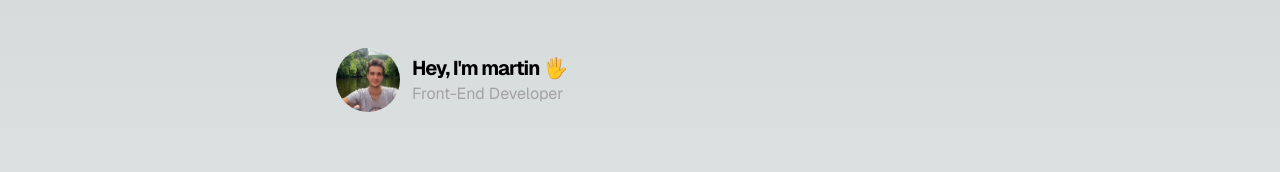
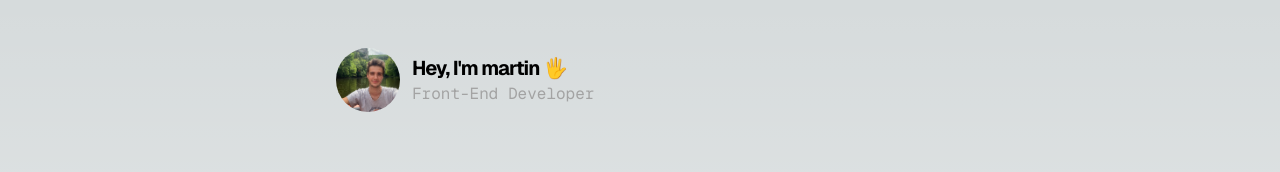
Before and after one commit to Martin-Rouault/NextJSPortfolio, a Next.js app: page / in a window 1280 px wide. Shown: the top 172 px of the page. Built offline with nearby package versions, Linux system fonts and the light colour scheme.

Commit message:
Update UI text and font styles in about and header components

```diff
--- a/app/ui/home/about/about.tsx
+++ b/app/ui/home/about/about.tsx
@@ -4,9 +4,8 @@ export default function About() {
       <div>
         <h2 className="text-lg font-bold ">About me</h2>
         <p className="text-base mt-3 text-neutral-200">
-          I love building cool and
-          <i>minimalist UIs </i>. I&apos;m passionate about interfaces, design
-          and providing the best experience.
+          I love building cool and minimalist UIs. I&apos;m passionate about
+          interfaces, design and providing the best experience.
         </p>
       </div>
       <div className="mt-20">
--- a/app/ui/home/header/header.tsx
+++ b/app/ui/home/header/header.tsx
@@ -14,7 +14,7 @@ export default function Header() {
         <h1 className="text-xl text font-bold tracking-tighter">
           Hey, I&apos;m martin 🖐️
         </h1>
-        <p className="text-neutral-400">Front-End Developer</p>
+        <p className="text-neutral-400 font-mono">Front-End Developer</p>
       </div>
     </div>
   );
```
